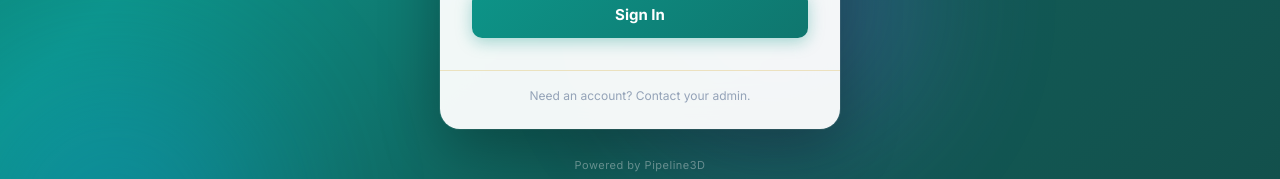
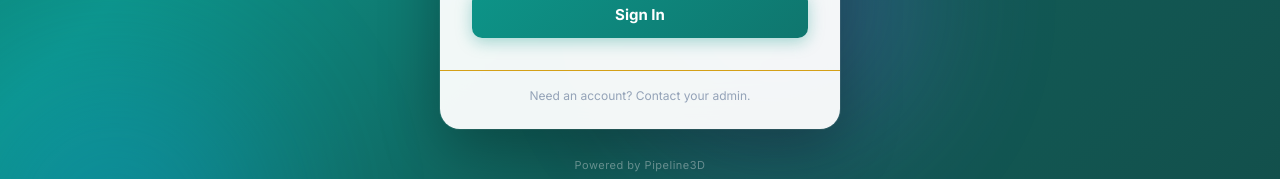
Before and after one commit to agoodson56/pipeline3d, a React (Vite) app: page /api/contacts in a window 1280 px wide. Shown: the part 511-690 px from the top of the page. Built offline with nearby package versions, Linux system fonts and the light colour scheme.

Commit message:
Bolder gold borders: solid #D4A017, 3px on sidebar and top bar

```diff
--- a/src/index.css
+++ b/src/index.css
@@ -36,9 +36,9 @@
   --text-muted: #888888;
   --text-accent: #0D9488;
 
-  /* Borders & Shadows — Gold accent borders */
-  --border: rgba(212, 160, 23, 0.25);
-  --border-hover: rgba(212, 160, 23, 0.45);
+  /* Borders & Shadows — Bold Gold borders */
+  --border: #D4A017;
+  --border-hover: #B8860B;
   --shadow-sm: 0 1px 2px rgba(0, 0, 0, 0.04);
   --shadow-md: 0 4px 12px rgba(0, 0, 0, 0.06);
   --shadow-lg: 0 12px 40px rgba(0, 0, 0, 0.10);
@@ -119,7 +119,7 @@ body {
   width: var(--sidebar-width);
   min-width: var(--sidebar-width);
   background: #FFFFFF;
-  border-right: 2px solid var(--gold);
+  border-right: 3px solid var(--gold);
   display: flex;
   flex-direction: column;
   padding: 0;
@@ -226,7 +226,7 @@ body {
   align-items: center;
   justify-content: space-between;
   padding: 16px 28px;
-  border-bottom: 2px solid var(--gold);
+  border-bottom: 3px solid var(--gold);
   background: #FFFFFF;
   min-height: 64px;
 }
```
